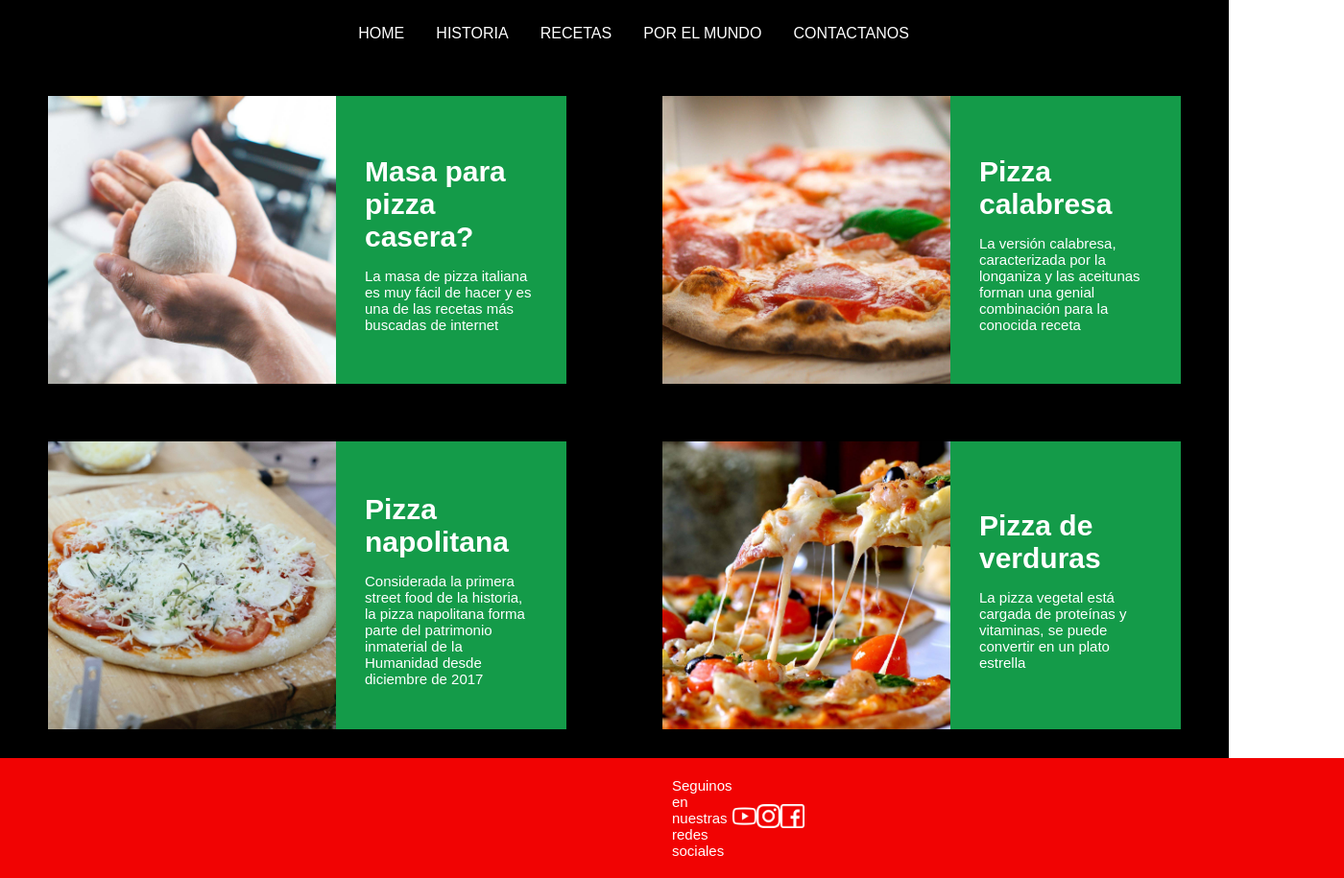
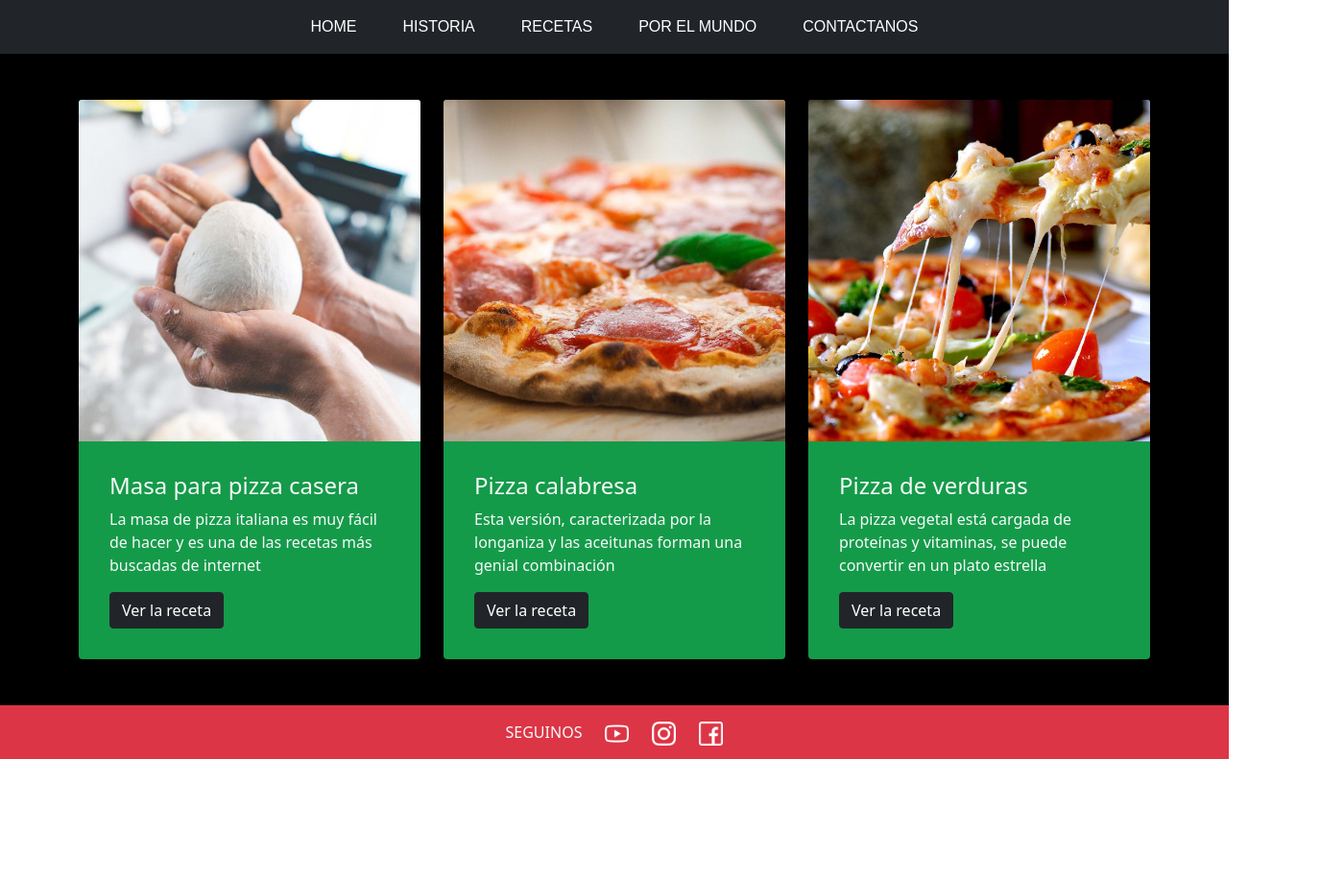
Before and after one commit to NataliaEspina/Pizza, a plain HTML site: page pages/recetas.html in a window 1280 px wide. Shown: the whole page at 96% size, 1400 px wide, since content can reach past the window. After the commit the page ends 800 px from the top, so only its background shows below. Drawn offline with nearby package versions, Linux system fonts and the light colour scheme.

Commit message:
Modifiqué página recetas - Utilicé Bootstrap

```diff
--- a/pages/recetas.html
+++ b/pages/recetas.html
@@ -4,70 +4,102 @@
     <meta charset="UTF-8">
     <meta http-equiv="X-UA-Compatible" content="IE=edge">
     <meta name="viewport" content="width=device-width, initial-scale=1.0">
+    <!-- Bootstrap -->
+    <link href="https://cdn.jsdelivr.net/npm/bootstrap@5.1.3/dist/css/bootstrap.min.css" rel="stylesheet" integrity="sha384-1BmE4kWBq78iYhFldvKuhfTAU6auU8tT94WrHftjDbrCEXSU1oBoqyl2QvZ6jIW3" crossorigin="anonymous">
     <title>Pizza</title>
     <link rel="stylesheet" href="../styles/style.css">
 </head>
 <body>
-    <header>
-        <nav class="menu">
-            <ul class="menu__lista">
-                <li><a href="../index.html">Home</a></li>
-                <li><a href="../pages/historia.html">Historia</a></li>
-                <li><a href="../pages/recetas.html">Recetas</a></li>
-                <li><a href="../pages/porelmundo.html">Por el mundo</a></li>
-                <li><a href="../pages/contacto.html">Contactanos</a></li>
+    <nav class="navbar navbar-expand-lg navbar-dark bg-dark">
+        <div class="container-fluid">
+            <button class="navbar-toggler" type="button" data-bs-toggle="collapse" data-bs-target="#navbarNav" aria-controls="navbarNav" aria-expanded="false" aria-label="Toggle navigation">
+                <span class="navbar-toggler-icon"></span>
+            </button>
+            <div class="collapse navbar-collapse" id="navbarNav">
+                <ul class="navbar-nav mx-auto">
+                    <li class="nav-item mx-3">
+                    <a class="nav-link active" aria-current="page" href="../index.html">Home</a>
+                    </li>
+                    <li class="nav-item mx-3">
+                        <a class="nav-link active" aria-current="page" href="../pages/historia.html">Historia</a>
+                    </li>
+                    <li class="nav-item mx-3">
+                        <a class="nav-link active" aria-current="page" href="../pages/recetas.html">Recetas</a>
+                    </li>
+                    <li class="nav-item mx-3">
+                        <a class="nav-link active" aria-current="page" href="../pages/porelmundo.html">Por el mundo</a>
+                    </li>
+                    <li class="nav-item mx-3">
+                        <a class="nav-link active" aria-current="page" href="../pages/contacto.html">Contactanos</a>
+                    </li>
                 </ul>
+            </div>
+        </div>
     </nav>
-    </header>
-    <main class="main">
-        <section id="grid_recetas">
-            <!-- receta 1 -->
-            <div id="receta1">
-                <div class="cuadro_receta">
-                    <img class="imagen_receta" src="../resources/recetas_foto-01.jpg" alt="">
-                    <div class="receta_textos">
-                        <h2>Masa para pizza casera?</h2>
-                        <p>La masa de pizza italiana es muy fácil de hacer y es una de las recetas más buscadas de internet</p>
+
+    <!-- Recetas -->
+    <main class="fondo-contenedor">
+        <div class="container">
+            <div class="row">
+                <!-- Receta 1 -->
+                <div class="col-11 col-md-4 mx-auto">
+                    <div class="card border-0 mt-5 mb-5" id="fondo-receta">
+                        <img src="../resources/recetas_foto-01.jpg" class="card-img-top" alt="">
+                        <div class="card-body m-3">
+                            <h4 class="card-title text-light">Masa para pizza casera</h5>
+                            <p class="card-text text-light">La masa de pizza italiana es muy fácil de hacer y es una de las recetas más buscadas de internet</p>
+                            <a href="" class="btn btn-dark">Ver la receta</a>
                         </div>
                     </div>
                 </div>
-            <!-- receta 2 -->
-            <div id="receta2">
-                <div class="cuadro_receta">
-                    <img class="imagen_receta" src="../resources/recetas_foto-02.jpg" alt="">
-                    <div class="receta_textos">
-                        <h2>Pizza calabresa</h2>
-                        <p>La versión calabresa, caracterizada por la longaniza y las aceitunas forman una genial combinación para la conocida receta</p>
+                <!-- Receta 2 -->
+                <div class="col-11 col-md-4 mx-auto">
+                    <div class="card border-0 mt-5 mb-5" id="fondo-receta">
+                        <img src="../resources/recetas_foto-02.jpg" class="card-img-top" alt="">
+                        <div class="card-body m-3">
+                            <h4 class="card-title text-light">Pizza calabresa</h5>
+                            <p class="card-text text-light">Esta versión, caracterizada por la longaniza y las aceitunas forman una genial combinación</p>
+                            <a href="" class="btn btn-dark">Ver la receta</a>
                         </div>
                     </div>
                 </div>
-            <!-- receta 3 -->
-            <div id="receta3">
-                <div class="cuadro_receta">
-                    <img class="imagen_receta" src="../resources/recetas_foto-04.jpg" alt="">
-                    <div class="receta_textos">
-                        <h2>Pizza napolitana</h2>
-                        <p>Considerada la primera street food de la historia, la pizza napolitana forma parte del patrimonio inmaterial de la Humanidad desde diciembre de 2017</p>
+                <!-- Receta 3 -->
+                <div class="col-11 col-md-4 mx-auto">
+                    <div class="card border-0 mt-5 mb-5" id="fondo-receta">
+                        <img src="../resources/recetas_foto-03.jpg" class="card-img-top" alt="">
+                        <div class="card-body m-3">
+                            <h4 class="card-title text-light">Pizza de verduras</h5>
+                            <p class="card-text text-light">La pizza vegetal está cargada de proteínas y vitaminas, se puede convertir en un plato estrella</p>
+                            <a href="" class="btn btn-dark">Ver la receta</a>
                         </div>
                     </div>
                 </div>
-            <!-- receta 4 -->
-            <div id="receta4">
-                <div class="cuadro_receta">
-                    <img class="imagen_receta" src="../resources/recetas_foto-03.jpg" alt="">
-                    <div class="receta_textos">
-                        <h2>Pizza de verduras</h2>
-                        <p>La pizza vegetal está cargada de proteínas y vitaminas, se puede convertir en un plato estrella</p>
+            </div>
+        </div>
+    </main>
+
+<footer class="bg-danger">
+        <div class="container">
+            <div class="row justify-content-center pt-3">
+                <div class="col-3 col-md-auto">
+                    <p class="text-center text-light text-uppercase">Seguinos</p>
+                </div>
+                <div class="col-3 col-md-auto">
+                    <a href="https://www.youtube.com/"><img class="redes" src="../resources/youtube.png" alt=""></a>
+                </div>
+                <div class="col-3 col-md-auto">
+                    <a href="https://www.instagram.com/"><img class="redes" src="../resources/instagram.png" alt=""></a>
+                </div>
+                <div class="col-3 col-md-auto">
+                    <a href="https://es-la.facebook.com/"><img class="redes" src="../resources/facebook.png" alt=""></a>
                 </div>
             </div>
         </div>
-        </section>
-    </main>
-    <footer class="footer">
-        <p class="footer__texto">Seguinos en nuestras redes sociales</p>
-        <a href="https://www.youtube.com/"><img class="footer__redes" src="../resources/youtube.png" alt=""></a>
-        <a href="https://www.instagram.com/"><img class="footer__redes" src="../resources/instagram.png" alt=""></a>
-        <a href="https://es-la.facebook.com/"><img class="footer__redes" src="../resources/facebook.png" alt=""></a>
 </footer>
+
+
+
+
+<script src="https://cdn.jsdelivr.net/npm/bootstrap@5.1.3/dist/js/bootstrap.bundle.min.js" integrity="sha384-ka7Sk0Gln4gmtz2MlQnikT1wXgYsOg+OMhuP+IlRH9sENBO0LRn5q+8nbTov4+1p" crossorigin="anonymous"></script>
 </body>
 </html>
--- a/styles/style.css
+++ b/styles/style.css
@@ -70,8 +70,7 @@ li a:hover{
     padding: 5px;
 }
 
-/* MAIN Bootstrap */
-#titulo{
+/* #titulo{
     font-family: 'Montserrat ExtraBold', sans-serif;
     text-transform: uppercase;
     color: #F10303;
@@ -85,7 +84,7 @@ li a:hover{
     text-align: center;
     background-color: #149B49;
     border-radius: 50px;
-}
+} */
 
 /* HISTORIA GRID */
 #grid{
@@ -295,7 +294,7 @@ li a:hover{
     color: white;
 }
 
-/* GRID Section Recetas */
+/* GRID Section Recetas
 .main{
     background-color: black;
 }
@@ -351,6 +350,14 @@ display: grid;
     padding: 0px 30px;
     background-color: #149B49;
     height: 300px;
+} */
+
+/* Bootstrap RECETA */
+.fondo-contenedor{
+    background-color: black;
+}
+#fondo-receta{
+    background-color: #149B49;
 }
 
 /* MAIN Por el Mundo */
@@ -457,7 +464,15 @@ display: grid;
     font-size: 15px;
     color: white;
 }
-.footer__redes{
+.redes{
     width: 25px;
     height: 25px;
 }
+
+/* Footer Bootstrap */
+#fondo_footer{
+    background-color: #F10303;
+}
+.pie_pagina{
+    background-color: #F10303;
+}
```
Lines whose indentation alone changed are shown as unchanged.
